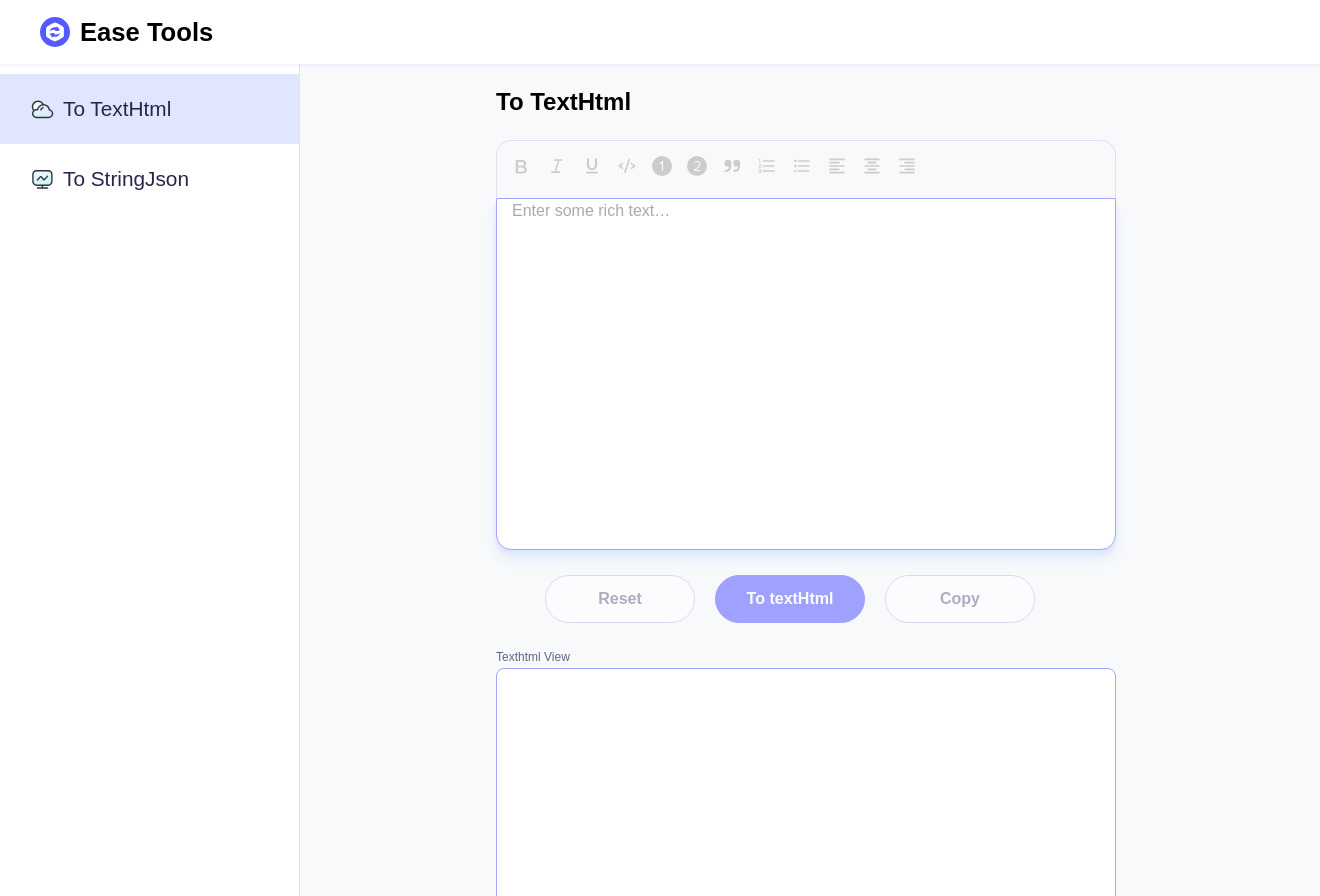
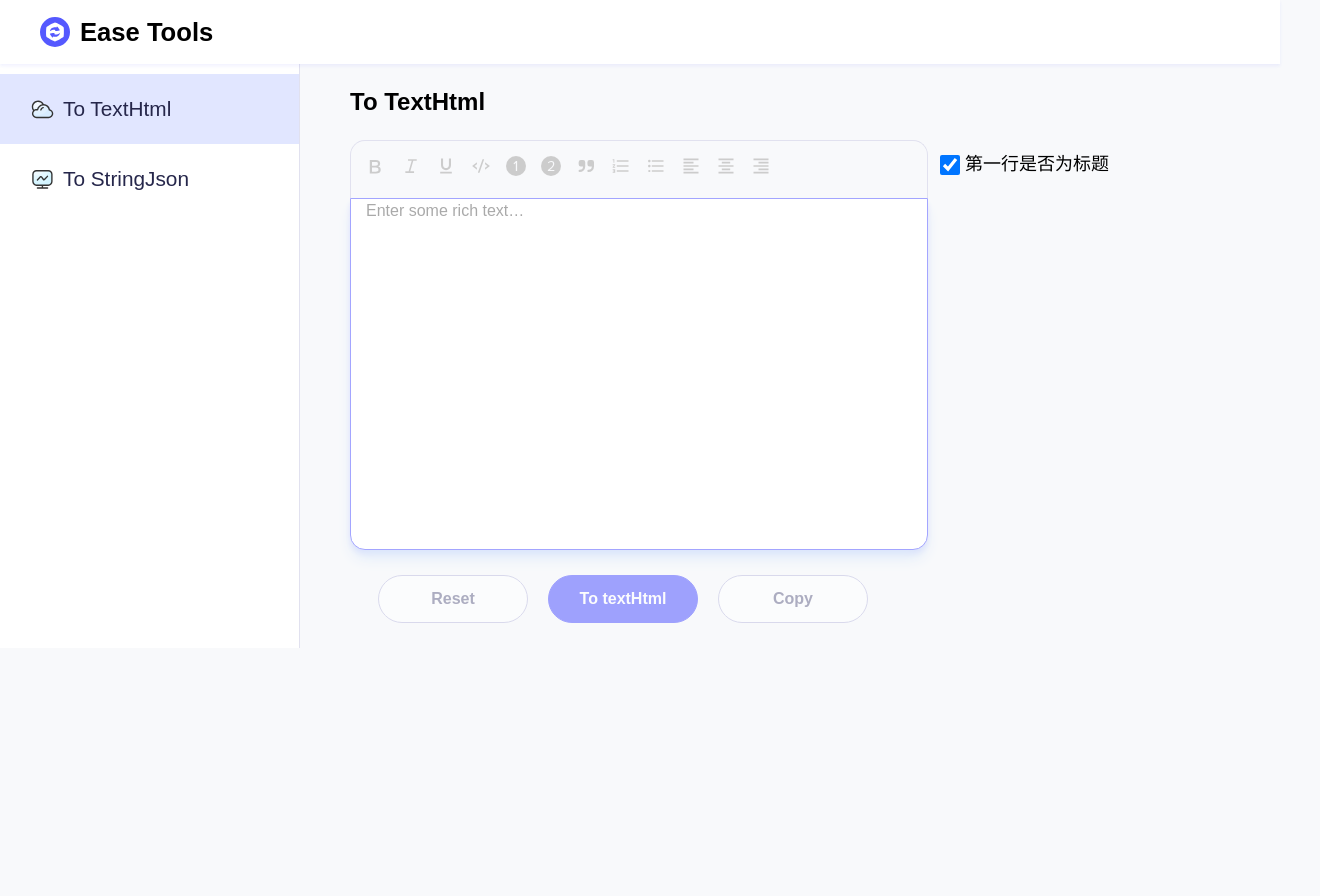
Before and after one commit to cyf-super/ease-tools, a React (Vite) app: page /#/to-text-html in a window 1280 px wide. Shown: the top 896 px of the page, 1320 px wide, since content can reach past the window. After the commit the page ends 800 px from the top, so only its background shows below. Built offline with nearby package versions, Linux system fonts and the light colour scheme; a web font is replaced by a local one.

Commit message:
支持复制全文

```diff
--- a/src/pages/header/style.module.scss
+++ b/src/pages/header/style.module.scss
@@ -1,7 +1,7 @@
 .header {
   display: flex;
   align-items: center;
-  width: 100%;
+  max-width: 100%;
   height: 64px;
   padding-left: 40px;
   background-color: #fff;
--- a/src/pages/text-transform/hooks/useTransform.ts
+++ b/src/pages/text-transform/hooks/useTransform.ts
@@ -6,14 +6,20 @@ import { withReact } from 'slate-react';
 import { createEditor, Transforms } from 'slate';
 import { withHistory } from 'slate-history';
 
+export interface Item {
+  title: string;
+  detail: string;
+}
+
 export function useTransform() {
   const [descendant, setDescendant] = useState<any[]>([
     {
       children: [{ text: '' }]
     }
   ]);
-  const [textHtml, setTextHtml] = useState('');
+  const [textHtmlList, setTextHtmlList] = useState<Item[]>([]);
   const [textHtmlMode] = useState('simple');
+  const [isTitle, setIsTitle] = useState(true);
 
   const editor = useMemo(() => withHistory(withReact(createEditor())), []);
   function onReset() {
@@ -30,9 +36,13 @@ export function useTransform() {
   }
 
   const onTransform = useCallback(() => {
-    const textHtml = textToTextHtml(descendant, textHtmlMode === 'simple');
-    setTextHtml(textHtml);
-  }, [descendant, textHtmlMode]);
+    const textHtmlList = textToTextHtml(
+      descendant,
+      isTitle,
+      textHtmlMode === 'simple'
+    );
+    setTextHtmlList(textHtmlList);
+  }, [descendant, textHtmlMode, isTitle]);
 
   const editChange = useCallback(
     (val: Descendant[]) => {
@@ -41,19 +51,19 @@ export function useTransform() {
     [setDescendant]
   );
 
-  const changeTextArea = (e: ChangeEvent<HTMLTextAreaElement>) => {
-    setTextHtml(e.target.value);
+  const changeCheckBox = (e: ChangeEvent<HTMLInputElement>) => {
+    setIsTitle(e.target.checked);
   };
 
-  const onCopy = async () => {
-    if (!textHtml) {
+  const onCopy = async (text: string) => {
+    if (!text) {
       toast.error('没有内容', {
         className: 'toast-error'
       });
       return;
     }
     try {
-      await navigator.clipboard.writeText(textHtml);
+      await navigator.clipboard.writeText(text);
       toast.success('已复制');
     } catch (err) {
       console.error('Failed to copy: ', err);
@@ -62,13 +72,14 @@ export function useTransform() {
   };
 
   return {
+    isTitle,
     descendant,
-    textHtml,
+    textHtmlList,
     editor,
+    changeCheckBox,
     editChange,
     onReset,
     onTransform,
-    changeTextArea,
     onCopy
   };
 }
--- a/src/pages/text-transform/index.module.scss
+++ b/src/pages/text-transform/index.module.scss
@@ -5,10 +5,33 @@
 }
 
 .box {
-  margin: 0 auto;
-  width: 60%;
+  margin-inline: 50px 20px;
 
   :global {
+    .content {
+      display: flex;
+      .left {
+        width: 60%;
+      }
+      .right {
+        display: flex;
+        align-items: center;
+        margin: 10px 0 0 40px;
+        font-size: 18px;
+        height: 30px;
+
+        input {
+          width: 20px;
+          height: 20px;
+          margin-right: 5px;
+          cursor: pointer;
+        }
+        label {
+          cursor: pointer;
+        }
+      }
+    }
+
     .btn {
       margin-top: 25px;
       text-align: center;
@@ -20,24 +43,35 @@
       &-texthtml {
         @include primary;
       }
+      &-small {
+        width: 90px;
+        height: 40px;
+      }
     }
 
     .texthtml {
       margin-top: 25px;
       &-title {
         margin-bottom: 2px;
-        font-size: 12px;
+        font-size: 18px;
         color: rgb(99, 99, 136);
+        cursor: pointer;
+      }
+      &-content {
+        display: flex;
+        align-items: center;
+        margin-bottom: 10px;
       }
       &-textarea {
-        width: 100%;
-        height: 320px;
+        width: 60%;
+        height: 150px;
         padding: 15px;
         resize: none;
         border-radius: 8px;
         border-color: #a3a5ff;
         font-size: 17px;
         outline: none;
+        margin-right: 20px;
 
         &:focus {
           box-shadow: #deeafa 0px 10px 15px -3px, #cccdff 0px 4px 6px -2px;
--- a/src/pages/text-transform/index.tsx
+++ b/src/pages/text-transform/index.tsx
@@ -6,21 +6,33 @@ import { useTransform } from './hooks/useTransform';
 export function TextTransform() {
   const {
     editor,
+    isTitle,
     descendant,
-    textHtml,
+    textHtmlList,
     onTransform,
     editChange,
-    changeTextArea,
+    changeCheckBox,
     onCopy,
     onReset
   } = useTransform();
 
   const disabled = !descendant[0]?.children[0].text;
 
+  const textHtml = textHtmlList.reduce((html, item) => {
+    return (html += item?.detail), html;
+  }, '');
+
   return (
+    <>
       <div className={styles.box}>
         <h2>To TextHtml</h2>
-      <Edit onChange={editChange} descendant={descendant} editor={editor} />
+        <div className="content">
+          <div className="left">
+            <Edit
+              onChange={editChange}
+              descendant={descendant}
+              editor={editor}
+            />
             <div className="btn">
               <BaseButton disabled={disabled} onClick={onReset}>
                 Reset
@@ -32,20 +44,54 @@ export function TextTransform() {
               >
                 To textHtml
               </BaseButton>
-        <BaseButton disabled={!textHtml} className="btn-copy" onClick={onCopy}>
+              <BaseButton
+                disabled={!textHtml}
+                className="btn-copy"
+                onClick={() => onCopy(textHtml)}
+              >
                 Copy
               </BaseButton>
             </div>
+          </div>
+          <div className="right">
+            <input
+              type="checkbox"
+              id="checkbox"
+              checked={isTitle}
+              onChange={changeCheckBox}
+            />
+            <label htmlFor="checkbox">第一行是否为标题</label>
+          </div>
+        </div>
 
         <div className="texthtml">
-        <div className="texthtml-title">Texthtml View</div>
+          {textHtmlList.map(item => (
+            <div>
+              <div
+                className="texthtml-title"
+                onClick={() => onCopy(item.title)}
+              >
+                {item.title || 'Texthtml View'}
+              </div>
+              <div className="texthtml-content">
                 <textarea
+                  onClick={() => onCopy(item.detail)}
                   className="texthtml-textarea"
-          value={textHtml}
-          onChange={changeTextArea}
+                  value={item.detail}
                 ></textarea>
+                <BaseButton
+                  disabled={!item.detail}
+                  className="btn-small"
+                  onClick={() => onCopy(item.detail)}
+                >
+                  Copy
+                </BaseButton>
               </div>
-      <div dangerouslySetInnerHTML={{ __html: textHtml }}></div>
             </div>
+          ))}
+        </div>
+        {/* <div dangerouslySetInnerHTML={{ __html: textHtml }}></div> */}
+      </div>
+    </>
   );
 }
--- a/src/pages/utils.ts
+++ b/src/pages/utils.ts
@@ -1,3 +1,5 @@
+import { Item } from './text-transform/hooks/useTransform';
+
 const STYLE_TYPE = {
   bold: 'strong',
   italic: 'em',
@@ -9,7 +11,11 @@ function getDomByText(text: string, type: keyof typeof STYLE_TYPE) {
   return `<${ele}>${text}</${ele}>`;
 }
 
-export function textToTextHtml(descendant: unknown, isSimple = true) {
+export function textToTextHtml(
+  descendant: unknown,
+  isTitle: boolean,
+  isSimple = true
+) {
   const textHtml = (descendant as Descendant[]).map(item => {
     let text = item.children.reduce((htmlText, paragraph) => {
       let text = paragraph.text;
@@ -25,10 +31,44 @@ export function textToTextHtml(descendant: unknown, isSimple = true) {
       return (text = '<br />'), text;
     }
 
-    if (isSimple) text += '<br /> ';
+    if (isSimple) text += '<br />';
     else text = `<p>${text}</p>`;
     return text;
   });
 
-  return textHtml.join('');
+  const htmlArr: Item[] = [];
+  let item = '';
+  let previous = false;
+  textHtml.forEach(text => {
+    if (text === '[图片]<br />') {
+      htmlArr.push(getHtmlObj(item, isTitle));
+      item = '';
+      previous = true;
+    } else if (text === '<br />' && previous) {
+      return;
+    } else {
+      item += text;
+      previous = false;
+    }
+  });
+  if (!previous) {
+    htmlArr.push(getHtmlObj(item, isTitle));
+  }
+  return htmlArr;
 }
+
+function getHtmlObj(textHtml: string, isTitle: boolean) {
+  if (isTitle) {
+    const arr = textHtml.split('<br />');
+    const title = arr.shift()!;
+    const detail = arr.join('<br />');
+    return {
+      title,
+      detail
+    };
+  }
+  return {
+    title: '',
+    detail: textHtml
+  };
+}
```
Also changed, not shown: 1 other file (tests, documents, lock files or other folders). Lines whose indentation alone changed are shown as unchanged.
